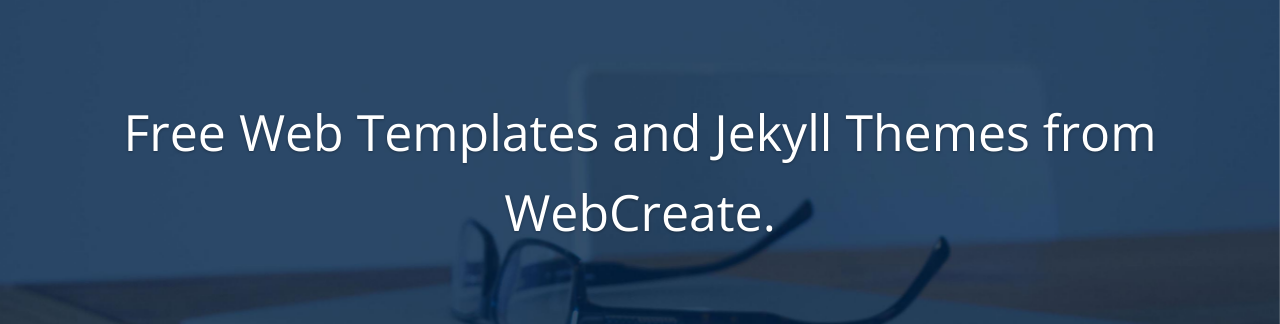
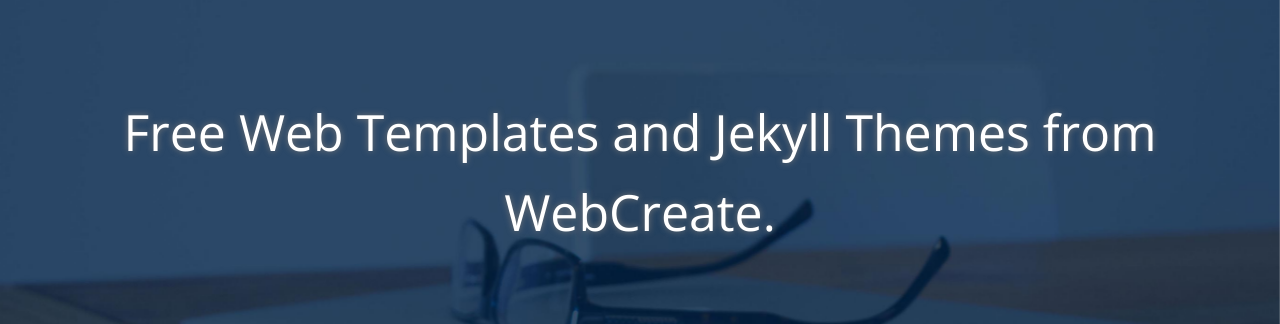
Before and after one commit to web-create/web-create.github.io, a Jekyll site: the page built from index.html, in a window 1280 px wide. Shown: the part 133-457 px from the top of the page. Built offline with Jekyll 4.4.1, drawn with Linux system fonts in a browser that asks for light colours; nearby versions of some CDN libraries.

Commit message:
Css box-shadow on hero unit text

```diff
--- a/assets/css/main.scss
+++ b/assets/css/main.scss
@@ -319,10 +319,10 @@
   -o-transform: translateX(-50%) translateY(-50%);
   transform: translateX(-50%) translateY(-50%);
   width: 90%;
-  max-width: 1170px;
+  max-width: $L;
   text-align: center;
-  text-shadow: 0 1px 3px rgba(0, 0, 0, 0.3);
-  color: white;
+  text-shadow: #777 0px 0px 6px;
+  color: $color-white;
   @include MQ(M) {
     @include font-size(50px);
   }
```
